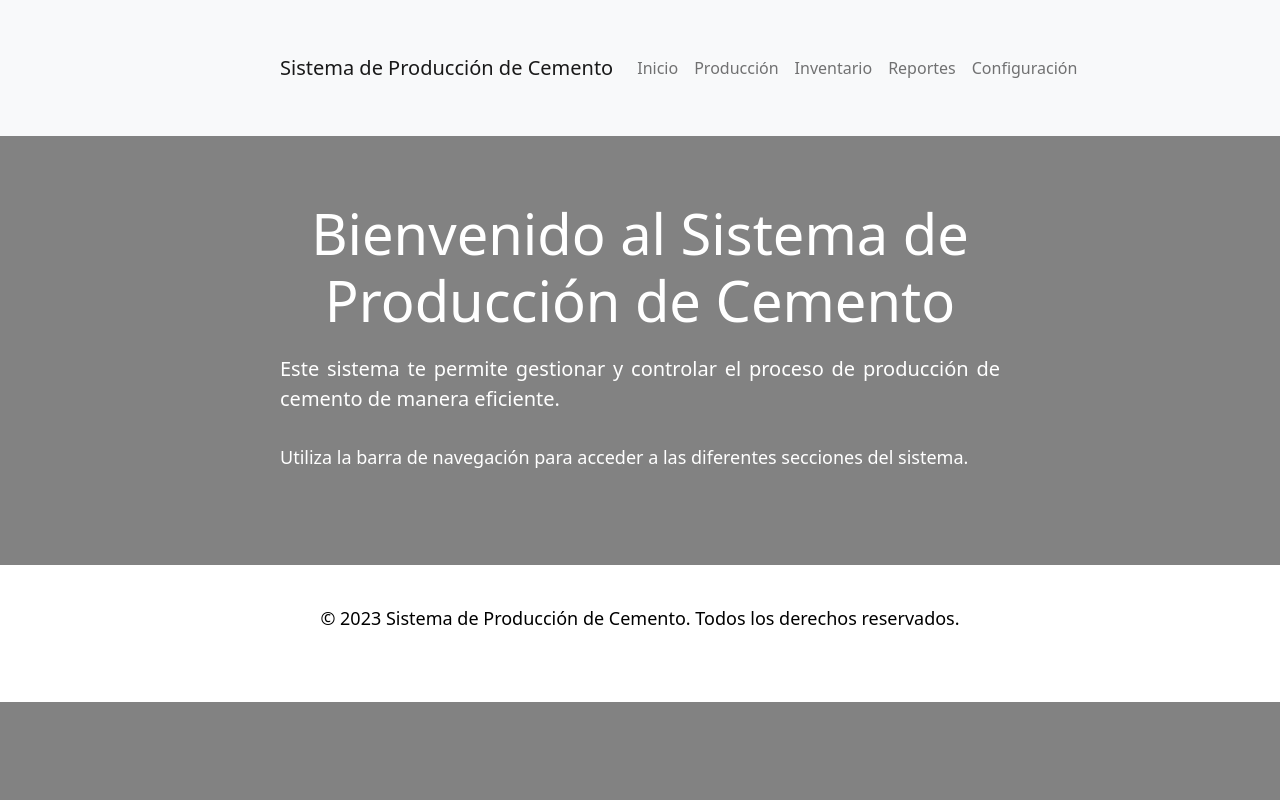
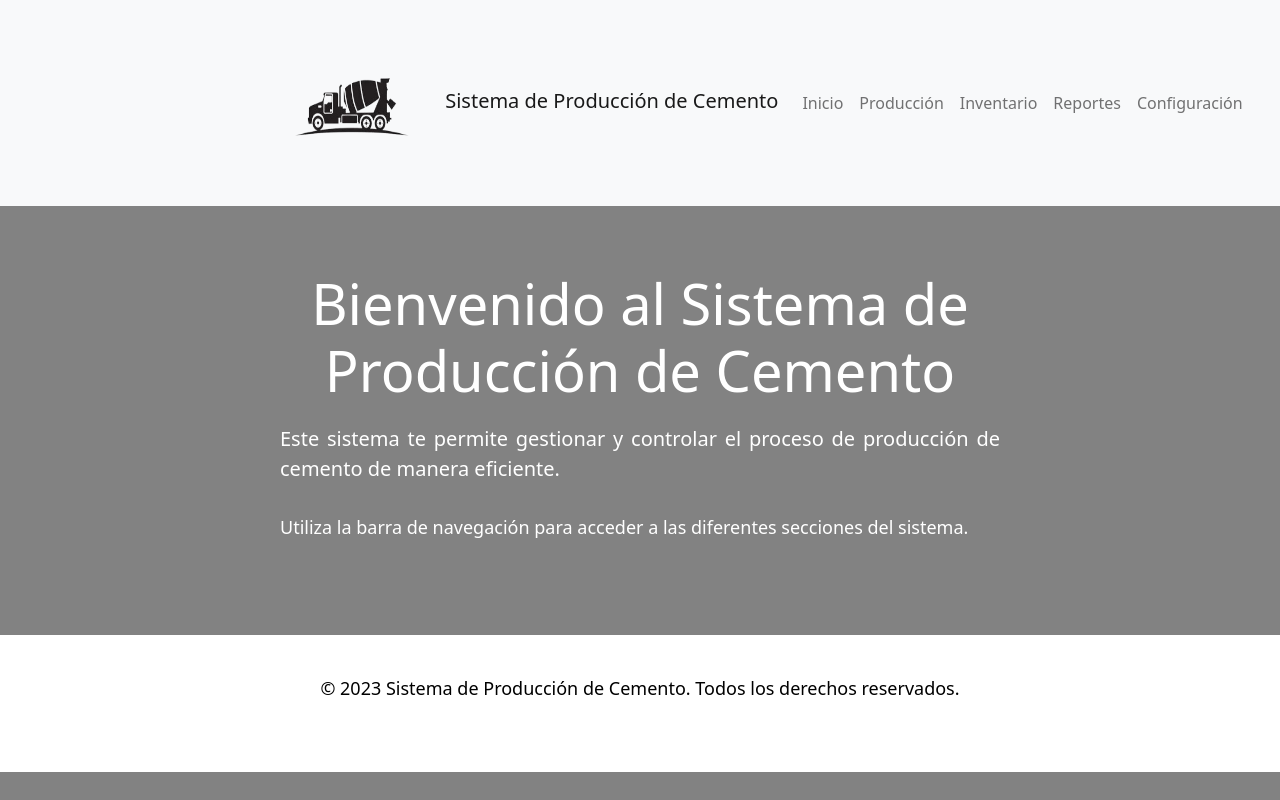
Before and after one commit to DelberDelmar/DelberDelmar, a plain HTML site: page index.html in a window 1280 px wide. Drawn offline with nearby package versions, Linux system fonts and the light colour scheme.

Commit message:
Add files via upload

```diff
--- a/index.html
+++ b/index.html
@@ -7,13 +7,18 @@
     <title>Sistema de Producción de Cemento - Inicio</title>
     <link rel="stylesheet" href="https://cdn.jsdelivr.net/npm/bootstrap@5.1.1/dist/css/bootstrap.min.css">
     <link rel="stylesheet" href="styles.css">
+    <link rel="icon" href="logo.png">
+
 </head>
 
 <body>
     <header>
         <nav class="navbar navbar-expand-lg navbar-light bg-light">
             <div class="container">
-                <a class="navbar-brand" href="index.html">Sistema de Producción de Cemento</a>
+                <a class="navbar-brand" href="index.html">
+                    <img src="logo.png" alt="Logo" class="logo">
+                    Sistema de Producción de Cemento
+                </a>
                 <button class="navbar-toggler" type="button" data-bs-toggle="collapse" data-bs-target="#navbarNav"
                     aria-controls="navbarNav" aria-expanded="false" aria-label="Toggle navigation">
                     <span class="navbar-toggler-icon"></span>
--- a/styles.css
+++ b/styles.css
@@ -51,3 +51,8 @@ p {
 .color{
     background-color: #fff;
 }
+
+.logo{
+    width: 160px;
+    height: 100px;
+  }
```
Also changed, not shown: configuracion.html (+5 -2 lines), inventario.html (+5 -1 lines), produccion.html (+5 -1 lines), reportes.html (+5 -1 lines), logo.png (added).
